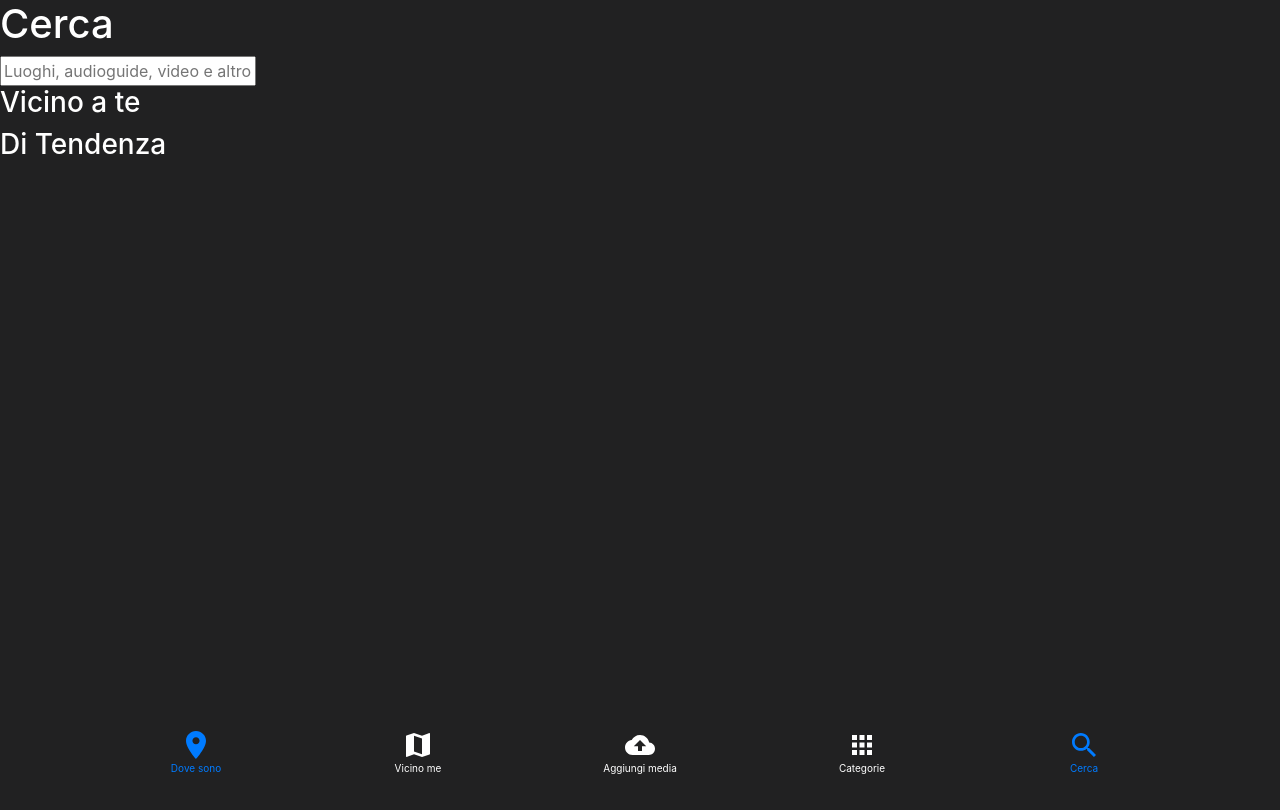
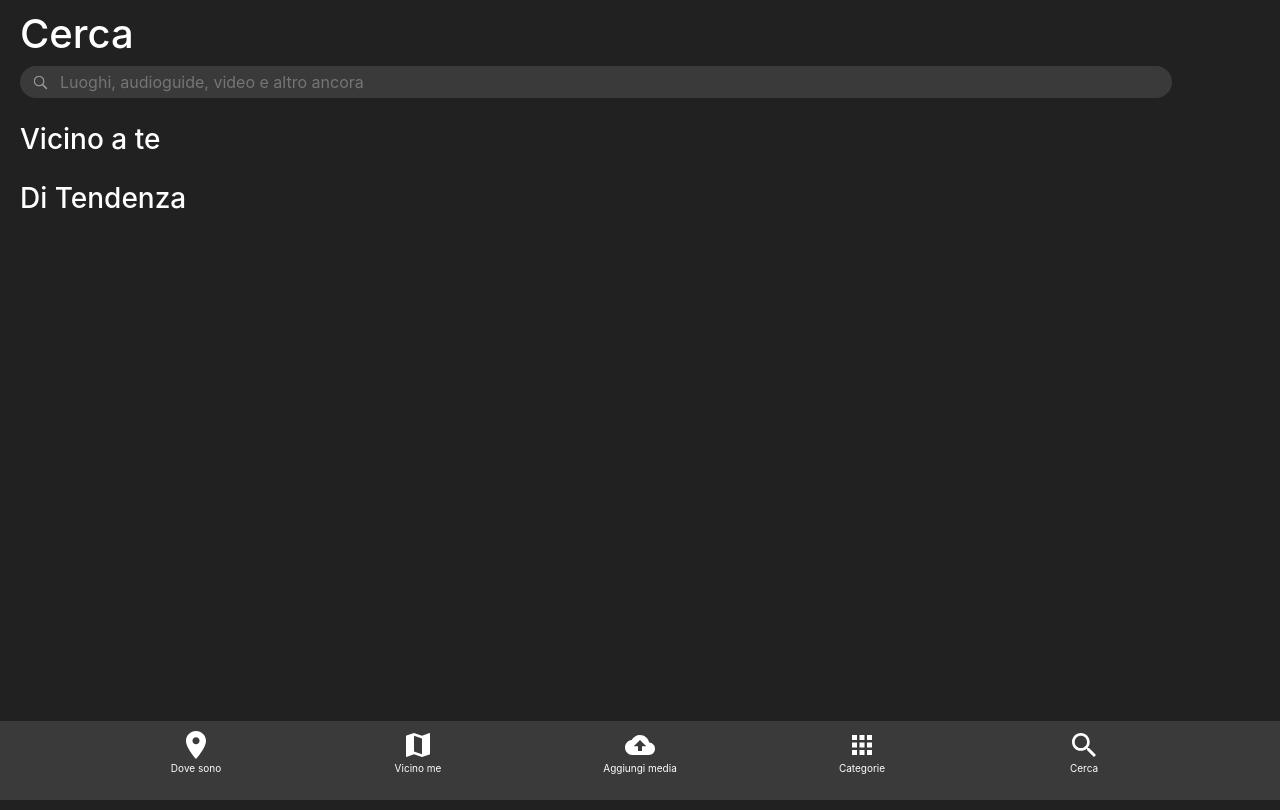
Before and after one commit to FrancescoCerio/WhereMI, a plain HTML site: page src/cerca.html in a window 1280 px wide. Drawn offline with nearby package versions, Linux system fonts and the light colour scheme.

Commit message:
Add files via upload

```diff
--- a/src/style.css
+++ b/src/style.css
@@ -5,7 +5,7 @@
     background-color:#212122;
 }
 
-#map {
+#mapid {
     position: fixed;
     border-radius: 35px;
     top:0;
@@ -21,6 +21,16 @@
     display: contents;
 }
 
+.navbar {
+
+    background-color: #3A3A3A;
+    z-index: 9999;
+}
+
+nav a {
+    color: #fff;
+}
+
 nav p {
     text-align: center;
     font-size: 10px;
@@ -29,3 +39,39 @@ nav p {
 .float-left {
     float: left;
 }
+
+@media only screen and (max-width: 600px) {
+  nav p {
+    font-size: 8px;
+  }
+}
+
+
+/* CSS DELLA PAGINA CERCA */
+.margin-left {
+    margin-left: 20px;
+}
+
+.title {
+    margin-top: 10px;
+}
+
+.h-top {
+    margin-top: 25px;
+}
+
+#input-style {
+  width: 90%;
+  color:#fff;
+  box-sizing: border-box;
+  border: 0px;
+  border-radius: 100px;
+  background-color: #3A3A3A;
+  background-image: url('searchicon2.png');
+  background-position: 10px 50%;
+  background-repeat: no-repeat;
+  padding-left: 40px;
+  padding-right: 15px;
+  padding-bottom: 4px;
+  padding-top: 4px;
+}
```
Also changed, not shown: src/searchicon2.png (added).
